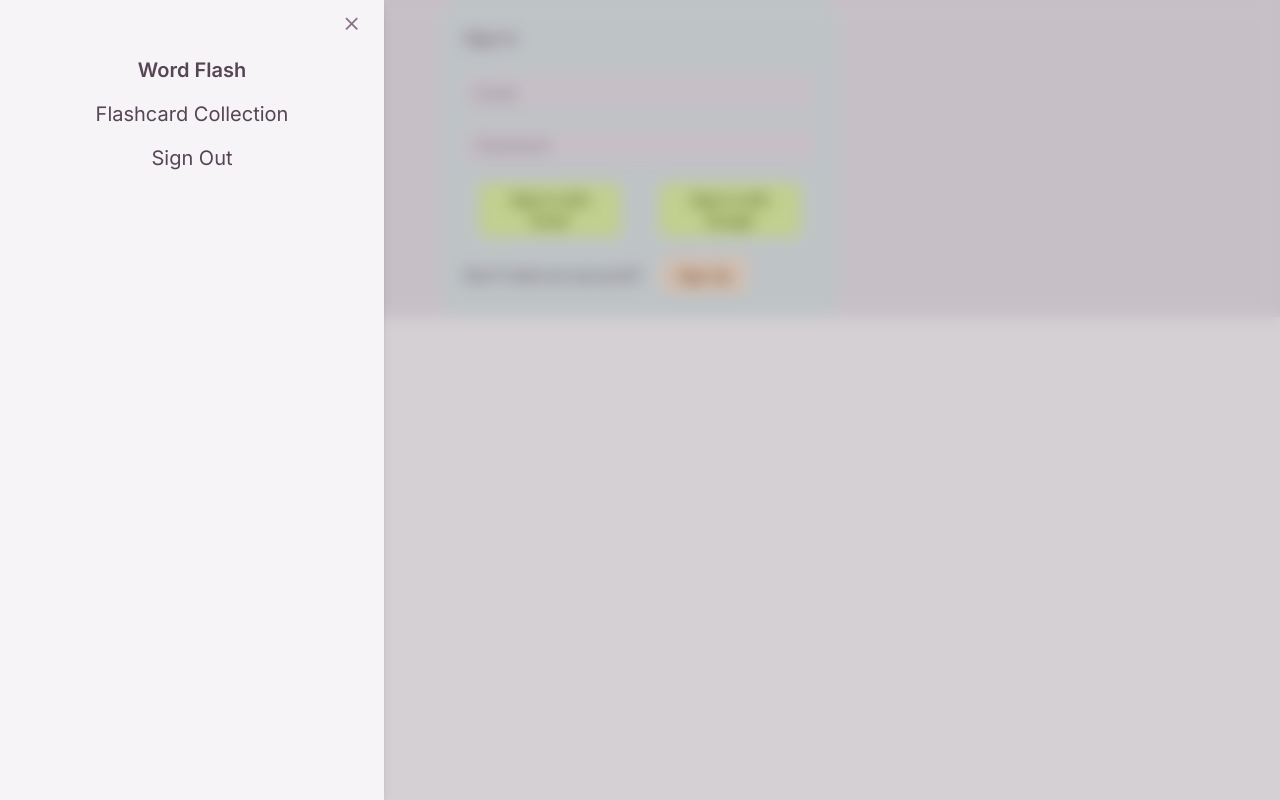
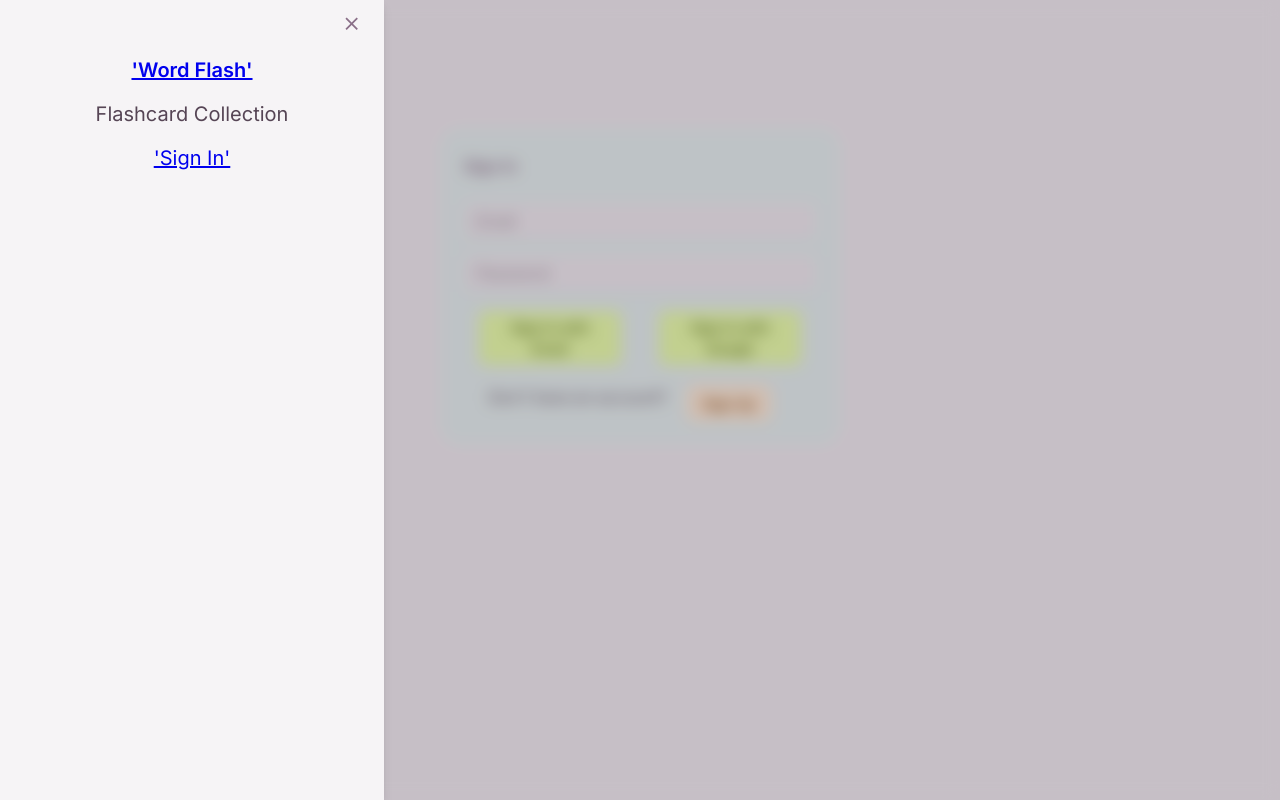
Before and after one commit to wanderwayward/WordFlash, a React (Vite) app: page /Auth in a window 1280 px wide. Both pictures are taken after a click on the button 25 px from the left and 26 px from the top of the page. Built offline with nearby package versions, Linux system fonts and the light colour scheme; no server answers.

Commit message:
Fixed button alignment in auth pages. Chose a correct variant for the snackbar and input fields. Fixed snackbar styles.

```diff
--- a/src/Pages/Authentication/authentication.component.jsx
+++ b/src/Pages/Authentication/authentication.component.jsx
@@ -1,5 +1,5 @@
 // React and hooks
-import React, { useState } from 'react';
+import React, { useState, useContext } from 'react';
 
 import Box from '@mui/joy/Box';
 
@@ -7,21 +7,41 @@
 import SignInForm from '../../components/Authentication/sign-in-form/sign-in-form.component';
 import SignUpForm from '../../components/Authentication/sign-up-form/sign-up-form.component';
 import SnackbarFormMessage from '../../components/ui/snackbar-form-message/snackbar-form-message.component';
+import { UserContext } from '../../contexts/user.context';
+import { ThemeValuesContext } from '../../contexts/theme-values.context';
 
 // Hooks
 import { useSnackbar } from '../../hooks/useSnackbar';
 
 const AuthPage = () => {
+
   const [showSignUp, setShowSignUp] = useState(false);
-
   const [snackbar, showSnackbar, hideSnackbar] = useSnackbar();
 
   const switchToSignUp = () => setShowSignUp(true);
   const switchToSignIn = () => setShowSignUp(false);
 
+  const { checks } = useContext(ThemeValuesContext);
+  const {isMobile} = checks;
+
+
+
   return (
-    <Box display="flex" justifyContent="center">
-      <Box width="400px">
+    <Box
+    sx={{
+      width: "100%",
+      height: "100vh",
+      display: "flex",
+      flexDirection: "column",
+      alignItems: "center",
+
+    }}>
+      <Box
+      width="400px"
+      sx={{
+        margin: isMobile ?'40% auto' : '10% auto'
+      }}
+      >
         {showSignUp ? (
           <SignUpForm switchToSignIn={switchToSignIn} showSnackbar={showSnackbar} />
         ) : (
--- a/src/Pages/Menu/menu.component.jsx
+++ b/src/Pages/Menu/menu.component.jsx
@@ -1,11 +1,25 @@
-import {useState} from 'react';
-import { Box, Input, Drawer, IconButton, List, ListItemButton, Typography, ModalClose } from '@mui/joy';
+import {useState, useContext} from 'react';
+import {useNavigate} from 'react-router-dom';
+import { Box, Drawer, IconButton, List, ListItemButton, Typography, ModalClose } from '@mui/joy';
+
+import { Link, useLocation } from "react-router-dom";
+
 import { IoMenuSharp as Menu } from "react-icons/io5";
-
+import {UserContext} from '../../contexts/user.context';
 
 
 const MenuDrawer = () => {
   const [open, setOpen] = useState(false);
+  const {user} = useContext(UserContext);
+  const navigate = useNavigate();
+  const location = useLocation();
+
+  const handleClick = () => {
+    navigate('/Auth');
+  }
+
+
+
 
   return (
     <Box
@@ -49,9 +63,26 @@
             '& > div': { justifyContent: 'center' },
           }}
         >
-          <ListItemButton sx={{ fontWeight: 'lg' }}>Word Flash</ListItemButton>
+          <ListItemButton sx={{ fontWeight: 'lg' }}>
+
+          <Link to="/" state={{background: location}}>
+          'Word Flash'
+          </Link>
+          </ListItemButton>
           <ListItemButton>Flashcard Collection</ListItemButton>
-          <ListItemButton>Sign Out</ListItemButton>
+
+          <ListItemButton>
+          {user ?
+          <Link onClick={{}}>
+          Sign Out
+          </Link>
+
+          :
+          <Link to="/Auth" state={{background: location}}>
+          'Sign In'
+          </Link>
+          }
+          </ListItemButton>
         </List>
       </Drawer>
     </Box>
--- a/src/components/Authentication/sign-in-form/sign-in-form.component.jsx
+++ b/src/components/Authentication/sign-in-form/sign-in-form.component.jsx
@@ -88,7 +88,12 @@
                                 </Button>
                             </Grid>
                         </Grid>
-                    <Typography>Don't have an account?
+                        <Box
+                    sx={{
+                        display: 'flex',
+                        justifyContent: 'center',
+                    }}>
+                    <Typography>Don't have an account? </Typography>
                     <Button
                         variant="soft"
                         color="danger"
@@ -96,7 +101,8 @@
                         sx={{marginX:'20px'}}>
                             Sign Up
                         </Button>
-                    </Typography>
+                    </Box>
+
                 </form>
             </Box>
         </Sheet>
--- a/src/components/Authentication/sign-up-form/sign-up-form.component.jsx
+++ b/src/components/Authentication/sign-up-form/sign-up-form.component.jsx
@@ -54,7 +54,7 @@
                         <Input
                             {...register("displayName", { required: true })}
                             placeholder="Display Name"
-                            variant="filled"
+                            variant="soft"
                             fullWidth
                         />
                         {errors.name && <FormHelperText>Name is required</FormHelperText>}
@@ -63,7 +63,7 @@
                         <Input
                             {...register("email", { required: true })}
                             placeholder="Email"
-                            variant="filled"
+                            variant="soft"
                             fullWidth
                             sx={{marginTop: 2,
                                 marginBottom: 2}}
@@ -74,7 +74,7 @@
                         <Input
                             {...register("password", { required: true })}
                             placeholder="Password"
-                            variant="filled"
+                            variant="soft"
                             type="password"
                             fullWidth
                         />
@@ -93,15 +93,20 @@
                             </Button>
                         </Grid>
                     </Grid>
-                    <Typography>Already have an account?
-                        <Button
+                    <Box
+                    sx={{
+                        display: 'flex',
+                        justifyContent: 'center',
+                    }}>
+                    <Typography>Already have an account?  </Typography>
+                    <Button
                         variant="soft"
                         color="danger"
                         onClick={switchToSignIn}
                         sx={{marginX:'20px'}}>
                             Sign In
                         </Button>
-                    </Typography>
+                    </Box>
                 </form>
             </Box>
         </Sheet>
--- a/src/components/ui/snackbar-form-message/snackbar-form-message.component.jsx
+++ b/src/components/ui/snackbar-form-message/snackbar-form-message.component.jsx
@@ -14,13 +14,15 @@
   return (
     <Snackbar
       open={open}
-      autoHideDuration={6000}
+      autoHideDuration={3000}
       onClose={handleClose}
       anchorOrigin={position}
+      variant="soft"
     >
-      <MuiAlert elevation={6} variant="filled" onClose={handleClose} severity={severity}>
+      <MuiAlert elevation={6} variant="soft" onClose={handleClose} severity={severity}>
         {message}
       </MuiAlert>
+
     </Snackbar>
   );
 };
```
